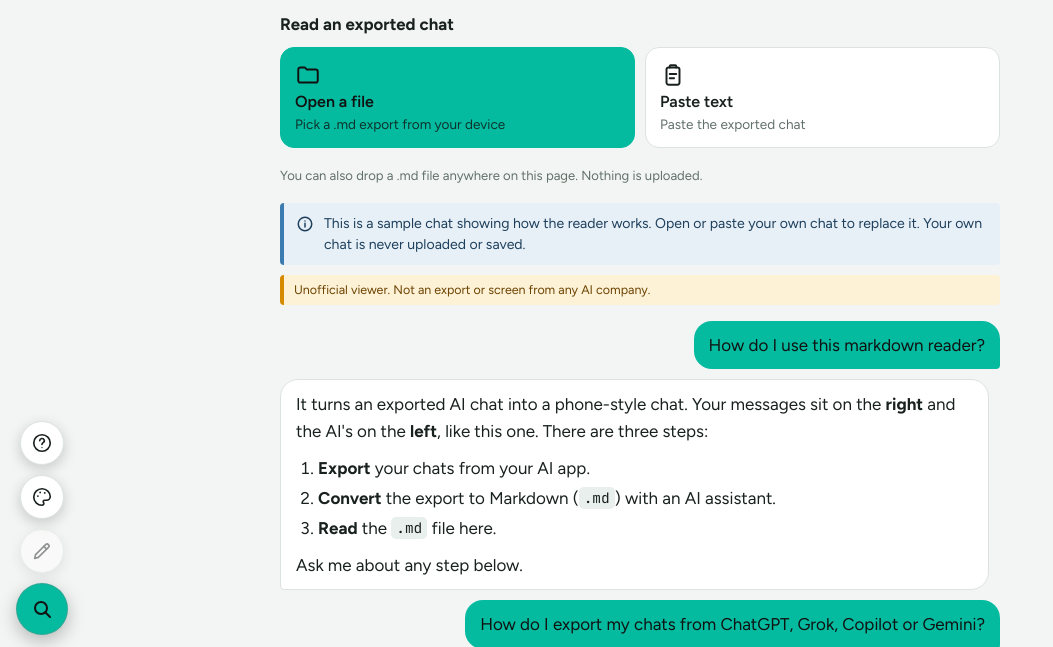
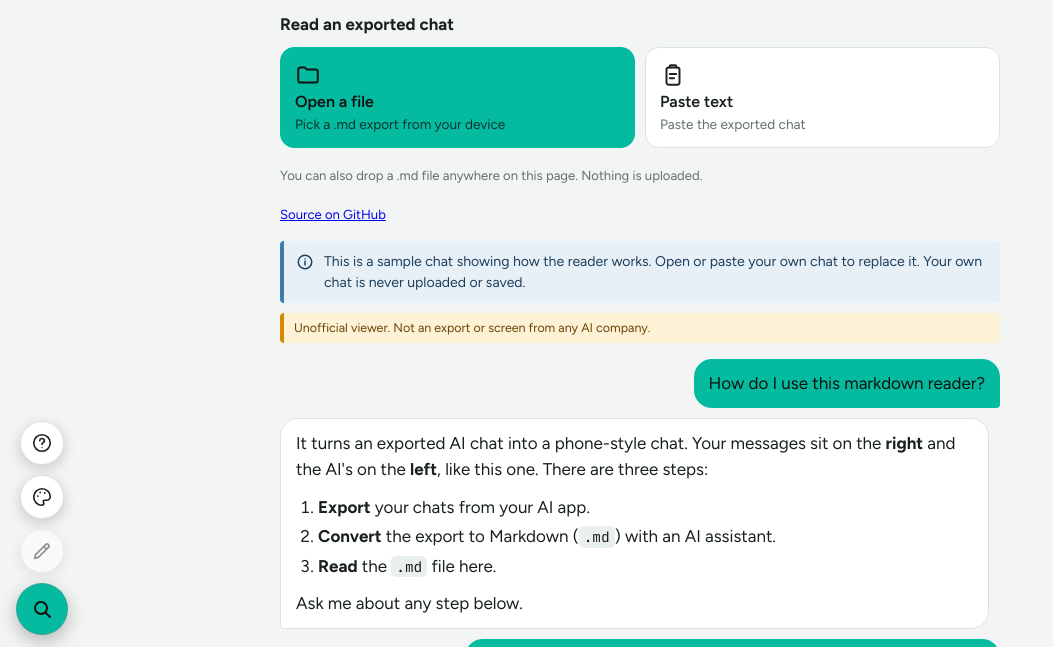
Before and after one commit to sarail19th/markdown-chat-reader, a plain HTML site: page index.html in a window 1280 px wide. Shown: the part 145-792 px from the top of the page, without its empty margins (0-1053 px from the left). Drawn offline with Linux system fonts and the light colour scheme.

Commit message:
Add Source on GitHub link on the start screen

```diff
--- a/index.html
+++ b/index.html
@@ -455,6 +455,7 @@ body.editing .jump { bottom: calc(84px + env(safe-area-inset-bottom, 0px)); }
       <button class="startcard" id="startPaste" type="button"><svg viewBox="0 0 24 24" aria-hidden="true"><rect x="6" y="5" width="12" height="16" rx="2"/><path d="M9 5V4a1 1 0 0 1 1-1h4a1 1 0 0 1 1 1v1M9 11h6M9 15h4"/></svg>Paste text<span>Paste the exported chat</span></button>
     </div>
     <p class="hint">You can also drop a .md file anywhere on this page. Nothing is uploaded.</p>
+    <p class="hint srcnote"><a href="https://github.com/sarail19th/markdown-chat-reader" target="_blank" rel="noopener noreferrer">Source on GitHub</a></p>
   </section>
   <section id="paste" class="panel sheet" hidden role="dialog" aria-label="Paste text" tabindex="-1">
     <div class="sheethead"><h2>Paste text</h2><button class="sheetx" type="button" data-close="paste" aria-label="Close paste form"><svg viewBox="0 0 24 24" aria-hidden="true"><path d="M6 6l12 12M18 6L6 18"/></svg></button></div>
```
